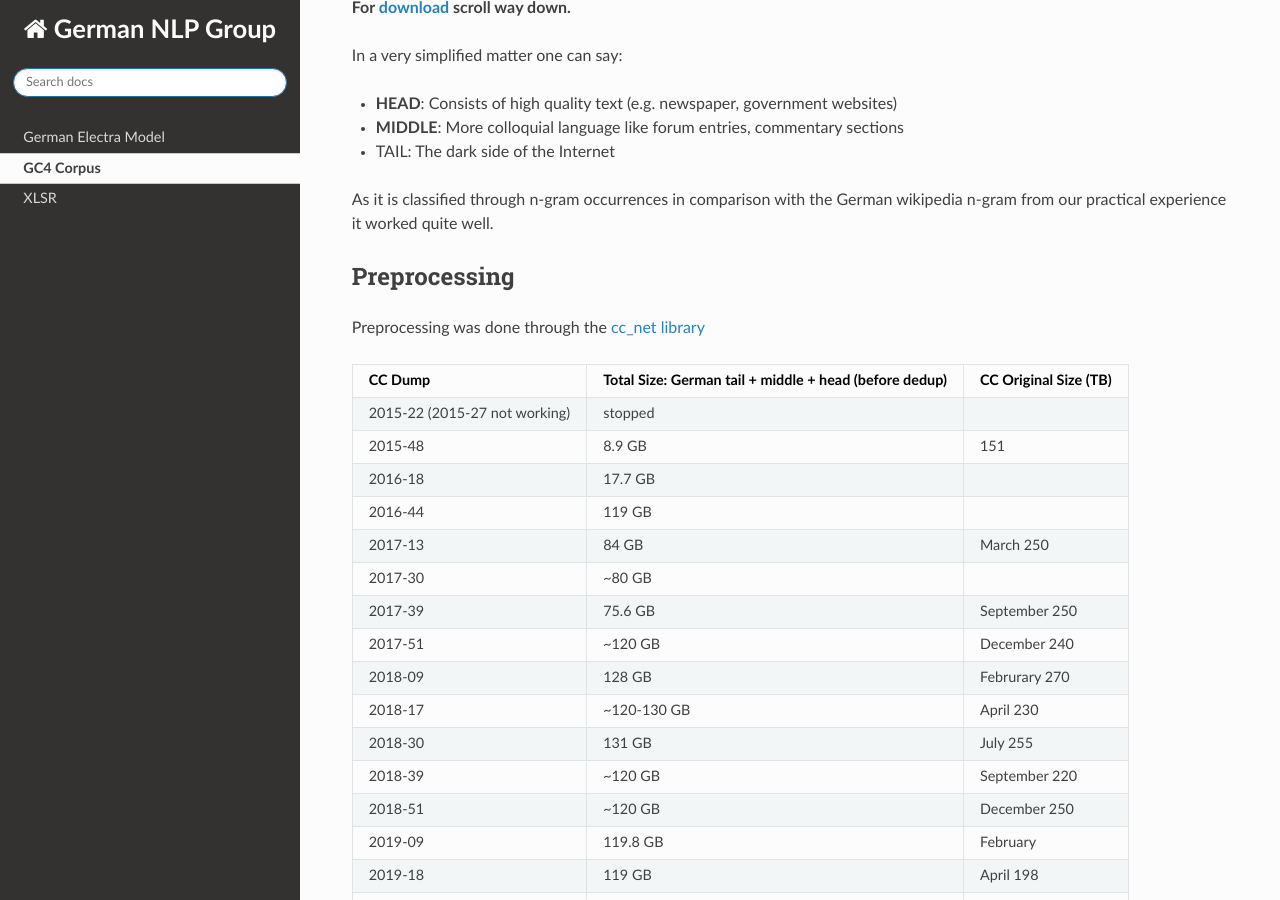
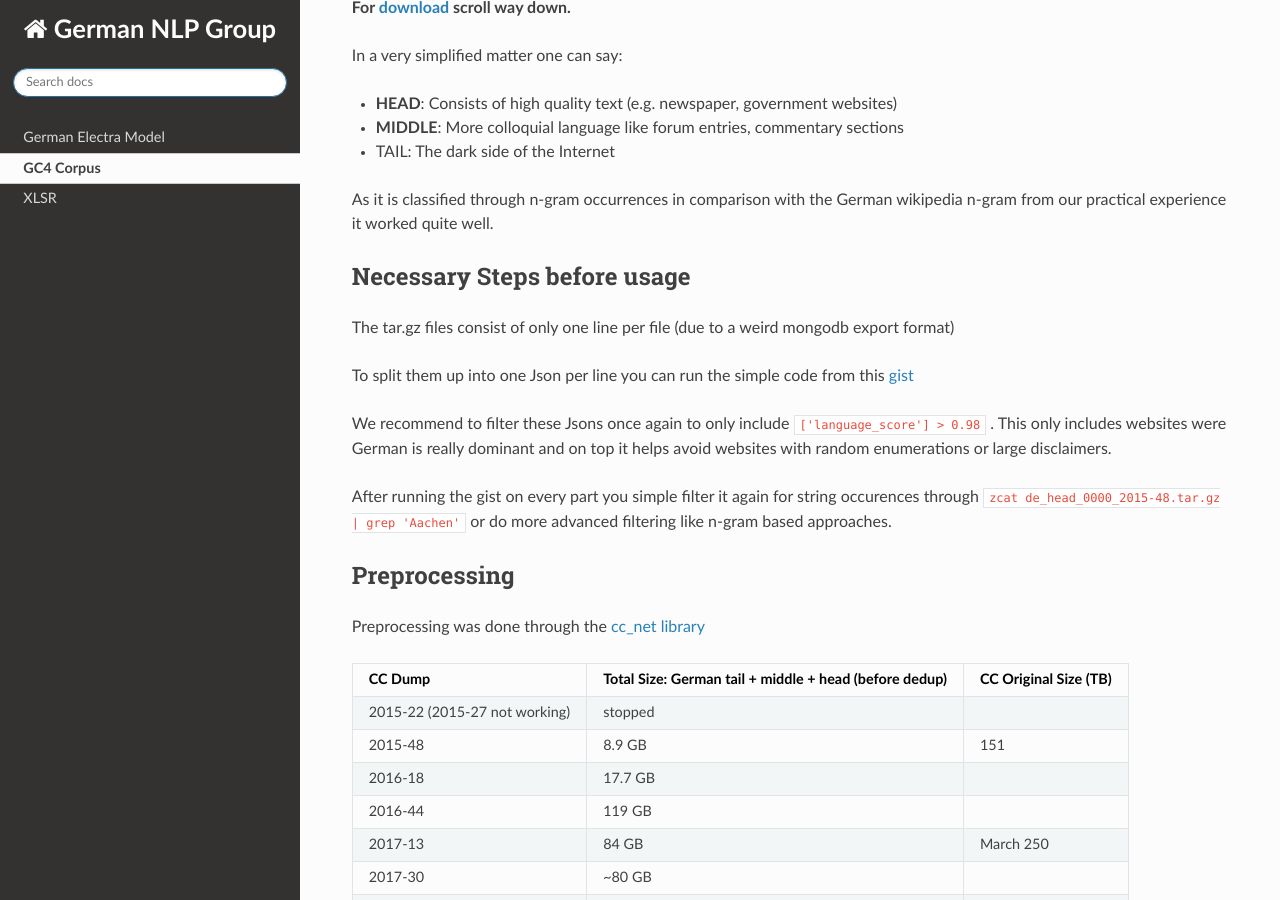
Before and after one commit to German-NLP-Group/German-NLP-Group.github.io, a Sphinx documentation site: the page built from source/projects/gc4-corpus.md, in a window 1280 px wide and 900 px high, scrolled down 356 px. Built offline with Sphinx 7.4.7 and the Read the Docs theme 2.0.0, drawn with Linux system fonts in a browser that asks for light colours; some of the changed text lies outside the part shown.

Commit message:
added filtering gists

```diff
--- a/source/projects/gc4-corpus.md
+++ b/source/projects/gc4-corpus.md
@@ -14,6 +14,20 @@
 - TAIL: The dark side of the Internet
 
 As it is classified through n-gram occurrences in comparison with the German wikipedia n-gram from our practical experience it worked quite well.
+
+
+
+#### Necessary Steps before usage
+
+The tar.gz files consist of only one line per file (due to a weird mongodb export format)
+
+To split them up into one Json per line you can run the simple code from this [gist](https://gist.github.com/Phil1108/e1821fec6eb746edc8e04ef5f76d23f1)
+
+We recommend to filter these Jsons once again to only include `['language_score'] > 0.98` . This only includes websites were German is really dominant and on top it helps avoid websites with random enumerations or large disclaimers.
+
+After running the gist on every part you simple filter it again for string occurences through `zcat de_head_0000_2015-48.tar.gz | grep 'Aachen'`  or do more advanced filtering like n-gram based approaches.
+
+
 
 ## Preprocessing
 Preprocessing was done through the [cc_net library](https://github.com/facebookresearch/cc_net)
```
Also changed, not shown: other parts of source/projects/gc4-corpus.md (+2 -2 lines).
